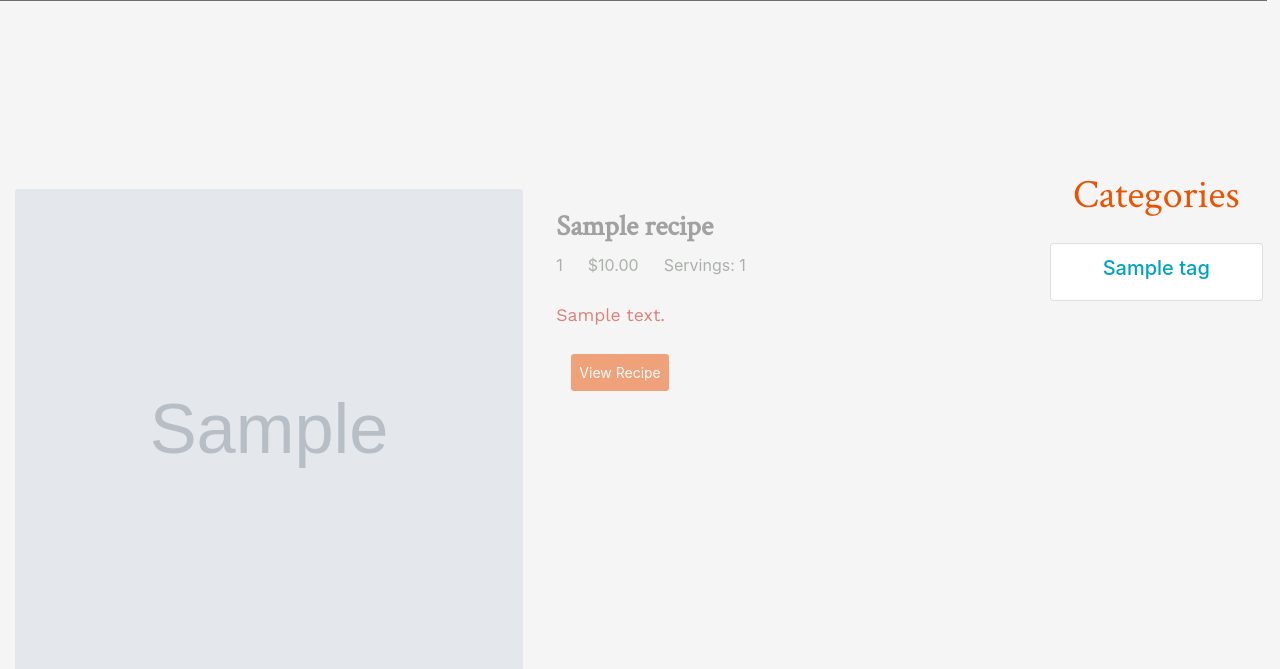
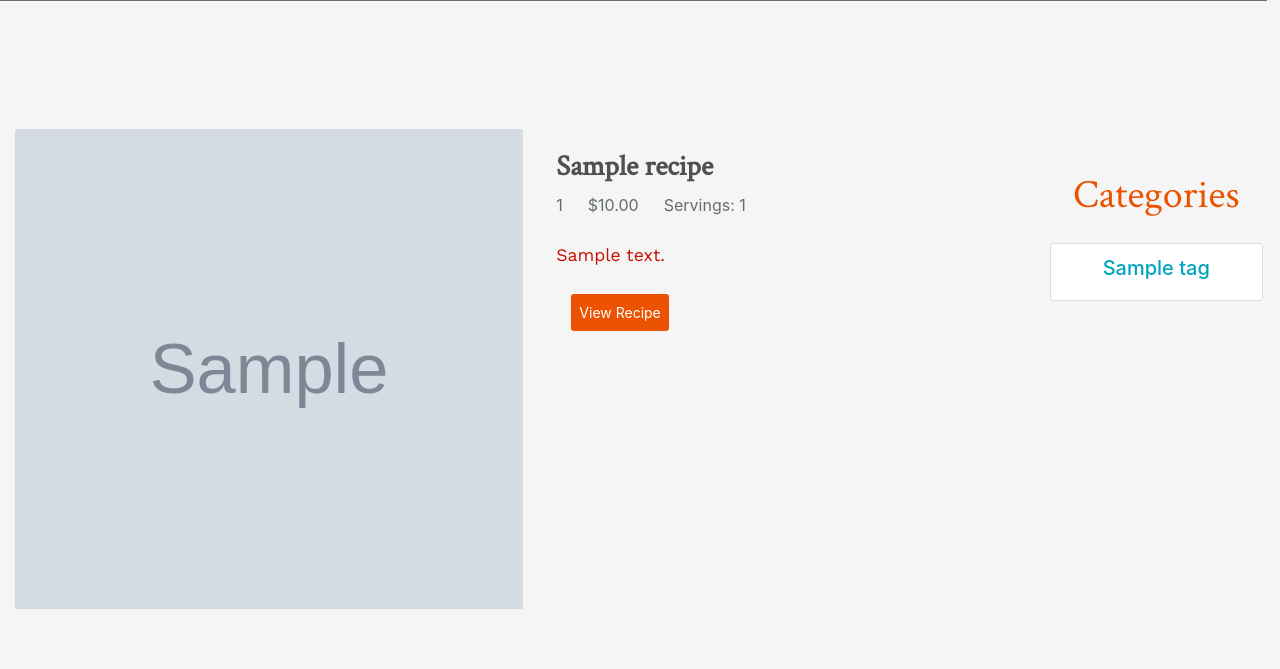
Before and after one commit to gDoe24/recipe-app-api, a Django app: page /all_recipes/tags/1/ in a window 1280 px wide. Shown: the part 341-1010 px from the top of the page. After the commit the page ends 950 px from the top, so only its background shows below. Run offline with Django 3.2, Linux system fonts and the light colour scheme; tables that the repository leaves empty hold one stand-in row (values such as "Sample post"); grey boxes marked "Sample" are stand-in pictures; some libraries are stand-ins or nearby versions.

Commit message:
No Stylist

```diff
--- a/app/core/static/css/shop-homepage.css
+++ b/app/core/static/css/shop-homepage.css
@@ -101,6 +101,9 @@
 .album-rec{
 	padding-bottom:15%;
 }
+  .rec-img{
+    object-fit: cover;
+  }
   #rec-h-1{
   	margin-left:5%;
 	color:#C50F0F;
@@ -208,7 +211,7 @@
     z-index:3;
   }
   .tag-rec-row{
-    opacity:.5;
+    opacity:0;
     transform: translate(0,60px);
   }
   .tag-rec-img{
--- a/app/recipe/templates/recipe/sortby_tags.html
+++ b/app/recipe/templates/recipe/sortby_tags.html
@@ -25,7 +25,7 @@
             </div>
 
               <div class="d-flex justify-content-between align-items-center">
-                <div class="btn-group " >
+                <div class="btn-group pb-2 " >
                   <button type="button" class="btn btn-sm tag-rec-btn">View Recipe</button>
                 </div>
               </div>
@@ -37,16 +37,16 @@
          <div class="row tag-rec-row col-12 justify-content-start">
             <div class="col-md-5 tag-rec-body px-5 mt-2">
               <div class="row">
-              <h1 class="pt-4 tag-rec-title"><a href="{% url 'detail' recipe.id %}"><strong>{{recipe.title}}</strong></a></h1>
+              <h1 class="pt-2 tag-rec-title"><a href="{% url 'detail' recipe.id %}"><strong>{{recipe.title}}</strong></a></h1>
             </div>
               <div class="row tag-rec-details">
                   <p>{{recipe.time}}<i class="fas fa-stopwatch"></i> &emsp; ${{recipe.price}} &emsp; Servings: {{recipe.servings}}</p>
               </div>
               <div class="row">
-              <p class="tag-rec-desc pt-3 pb-2">{{recipe.description}}</p>
+              <p class="tag-rec-desc pt-2 pb-2">{{recipe.description}}</p>
             </div>
               <div class="d-flex justify-content-end">
-                <div class="btn-group" >
+                <div class="btn-group pb-2" >
                   <button type="button" class="btn btn-sm tag-rec-btn">View Recipe</button>
                 </div>
               </div>
--- a/app/recipe/templates/recipe/tag_detail.html
+++ b/app/recipe/templates/recipe/tag_detail.html
@@ -48,24 +48,19 @@
 			$(window).scroll(()=>{
 
 				$("#tag-sidenav").toggleClass('scrolled', $(this).scrollTop()>200)
-			});
-			 $(window).scroll( function(){
 
-        /* Check the location of each desired element */
+
        			 $('.tag-rec-row').each(function(i){
 
-            var bottom_of_object = $(this).offset().top + $(this).outerHeight();
-            var bottom_of_window = $(window).scrollTop() + $(window).height();
+	            var bottom_of_element = $(this).offset().top + $(this).outerHeight();
+	            var bottom_of_window = $(window).scrollTop() + $(window).height()+300;
 
-            /* If the object is completely visible in the window, fade it it */
-            if( bottom_of_window > bottom_of_object ){
+	            if( bottom_of_window > bottom_of_element ){
 
-                $(this).animate({"bottom":"60","opacity":1},400,"linear");
-
+	                $(this).animate({"bottom":"60","opacity":1},600,"linear");
 	            }
-
 	        	});
-		})
+			});
 		})
 
 	</script>
```
Lines whose indentation alone changed are shown as unchanged.
